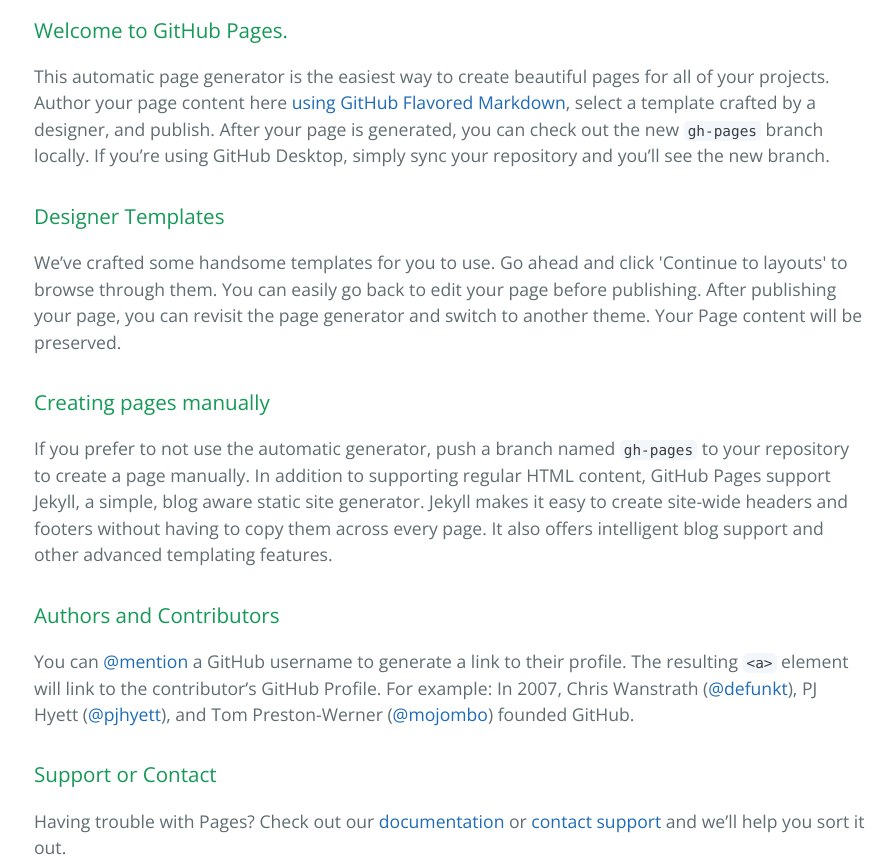
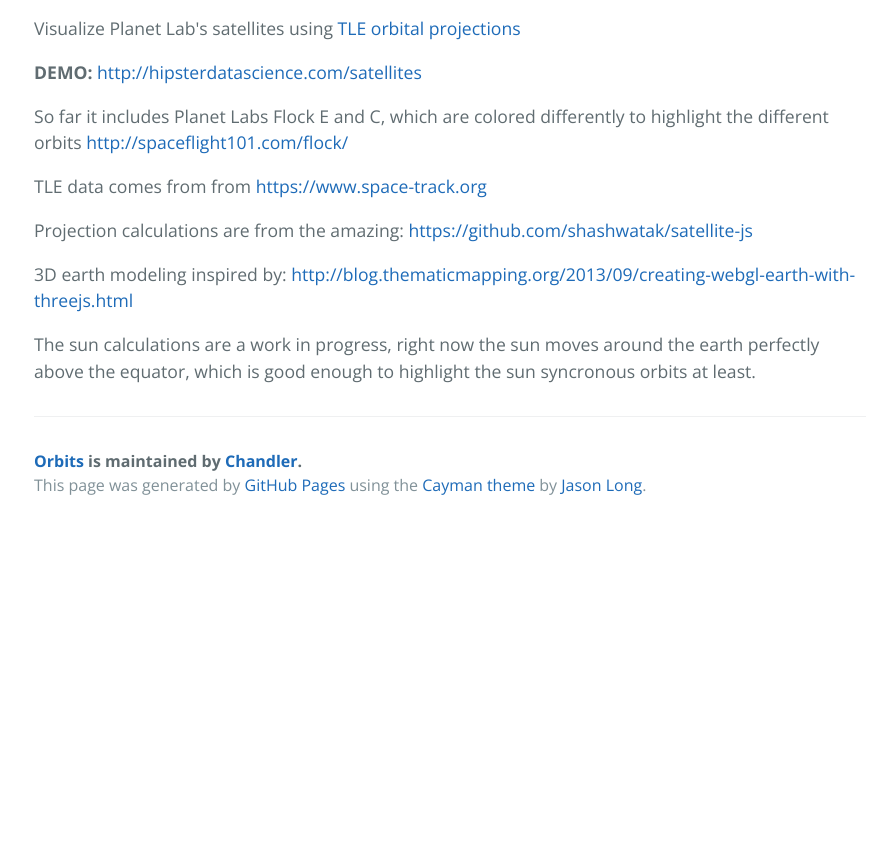
Before and after one commit to Chandler/orbits, a plain HTML site: page index.html in a window 1280 px wide. Shown: the part 400-1264 px from the top of the page, without its empty margins (190-1082 px from the left). After the commit the page ends 929 px from the top, so only its background shows below. Drawn offline with nearby package versions, Linux system fonts and the light colour scheme.

```diff
--- a/index.html
+++ b/index.html
@@ -19,30 +19,20 @@
     </section>
 
     <section class="main-content">
-      <h3>
-<a id="welcome-to-github-pages" class="anchor" href="#welcome-to-github-pages" aria-hidden="true"><span aria-hidden="true" class="octicon octicon-link"></span></a>Welcome to GitHub Pages.</h3>
+      <p>Visualize Planet Lab's satellites using <a href="https://en.wikipedia.org/wiki/Two-line_element_set">TLE orbital projections</a></p>
 
-<p>This automatic page generator is the easiest way to create beautiful pages for all of your projects. Author your page content here <a href="https://guides.github.com/features/mastering-markdown/">using GitHub Flavored Markdown</a>, select a template crafted by a designer, and publish. After your page is generated, you can check out the new <code>gh-pages</code> branch locally. If you’re using GitHub Desktop, simply sync your repository and you’ll see the new branch.</p>
+<p><strong>DEMO:</strong> <a href="http://hipsterdatascience.com/satellites">http://hipsterdatascience.com/satellites</a></p>
 
-<h3>
-<a id="designer-templates" class="anchor" href="#designer-templates" aria-hidden="true"><span aria-hidden="true" class="octicon octicon-link"></span></a>Designer Templates</h3>
+<p>So far it includes Planet Labs Flock E and C, which are colored differently to highlight the different orbits
+<a href="http://spaceflight101.com/flock/">http://spaceflight101.com/flock/</a></p>
 
-<p>We’ve crafted some handsome templates for you to use. Go ahead and click 'Continue to layouts' to browse through them. You can easily go back to edit your page before publishing. After publishing your page, you can revisit the page generator and switch to another theme. Your Page content will be preserved.</p>
+<p>TLE data comes from from <a href="https://www.space-track.org">https://www.space-track.org</a></p>
 
-<h3>
-<a id="creating-pages-manually" class="anchor" href="#creating-pages-manually" aria-hidden="true"><span aria-hidden="true" class="octicon octicon-link"></span></a>Creating pages manually</h3>
+<p>Projection calculations are from the amazing: <a href="https://github.com/shashwatak/satellite-js">https://github.com/shashwatak/satellite-js</a></p>
 
-<p>If you prefer to not use the automatic generator, push a branch named <code>gh-pages</code> to your repository to create a page manually. In addition to supporting regular HTML content, GitHub Pages support Jekyll, a simple, blog aware static site generator. Jekyll makes it easy to create site-wide headers and footers without having to copy them across every page. It also offers intelligent blog support and other advanced templating features.</p>
+<p>3D earth modeling inspired by: <a href="http://blog.thematicmapping.org/2013/09/creating-webgl-earth-with-threejs.html">http://blog.thematicmapping.org/2013/09/creating-webgl-earth-with-threejs.html</a></p>
 
-<h3>
-<a id="authors-and-contributors" class="anchor" href="#authors-and-contributors" aria-hidden="true"><span aria-hidden="true" class="octicon octicon-link"></span></a>Authors and Contributors</h3>
-
-<p>You can <a href="https://help.github.com/articles/basic-writing-and-formatting-syntax/#mentioning-users-and-teams" class="user-mention">@mention</a> a GitHub username to generate a link to their profile. The resulting <code>&lt;a&gt;</code> element will link to the contributor’s GitHub Profile. For example: In 2007, Chris Wanstrath (<a href="https://github.com/defunkt" class="user-mention">@defunkt</a>), PJ Hyett (<a href="https://github.com/pjhyett" class="user-mention">@pjhyett</a>), and Tom Preston-Werner (<a href="https://github.com/mojombo" class="user-mention">@mojombo</a>) founded GitHub.</p>
-
-<h3>
-<a id="support-or-contact" class="anchor" href="#support-or-contact" aria-hidden="true"><span aria-hidden="true" class="octicon octicon-link"></span></a>Support or Contact</h3>
-
-<p>Having trouble with Pages? Check out our <a href="https://help.github.com/pages">documentation</a> or <a href="https://github.com/contact">contact support</a> and we’ll help you sort it out.</p>
+<p>The sun calculations are a work in progress, right now the sun moves around the earth perfectly above the equator, which is good enough to highlight the sun syncronous orbits at least.</p>
 
       <footer class="site-footer">
         <span class="site-footer-owner"><a href="https://github.com/Chandler/orbits">Orbits</a> is maintained by <a href="https://github.com/Chandler">Chandler</a>.</span>
```
Also changed, not shown: params.json (+1 -1 lines).
